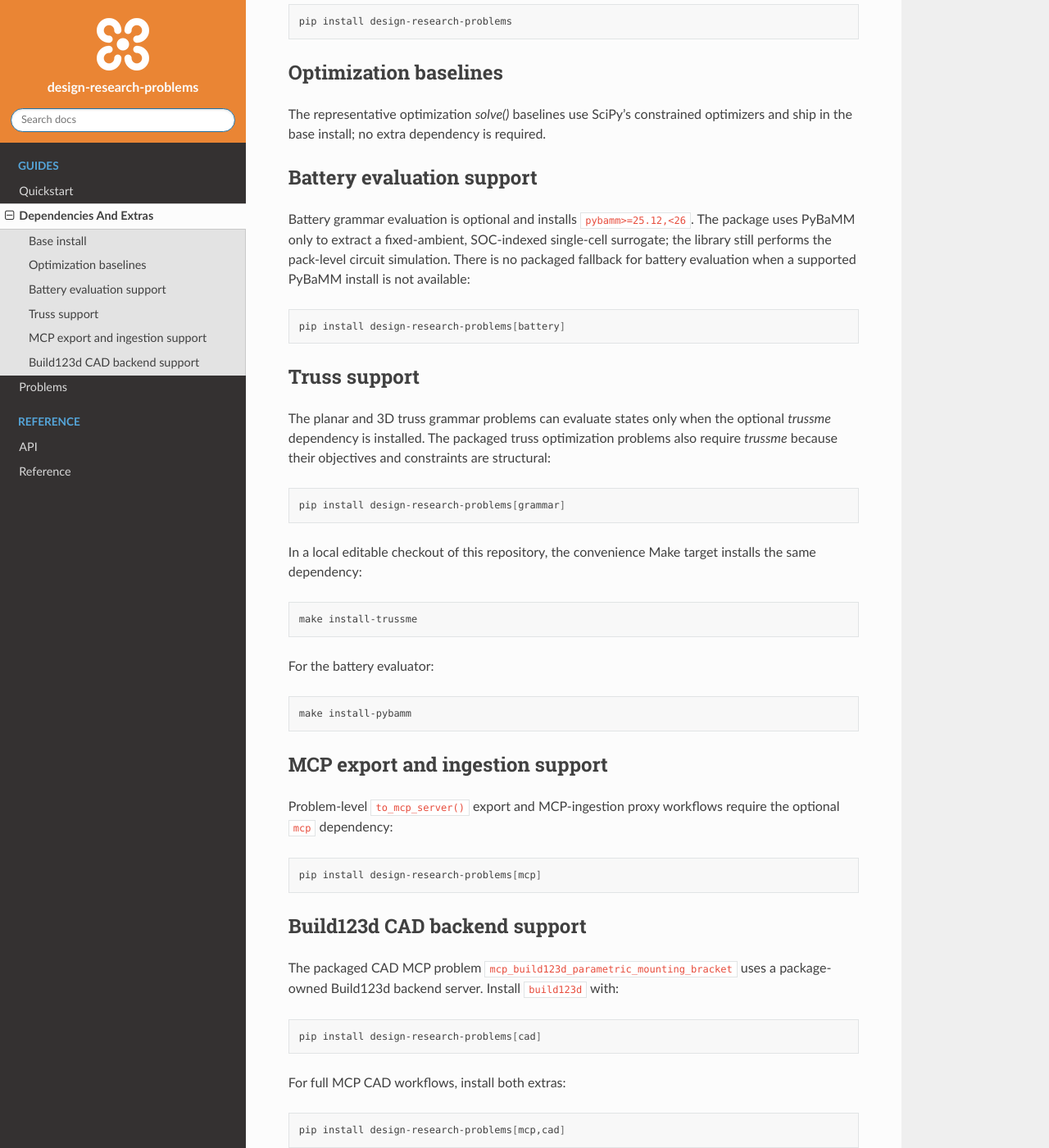
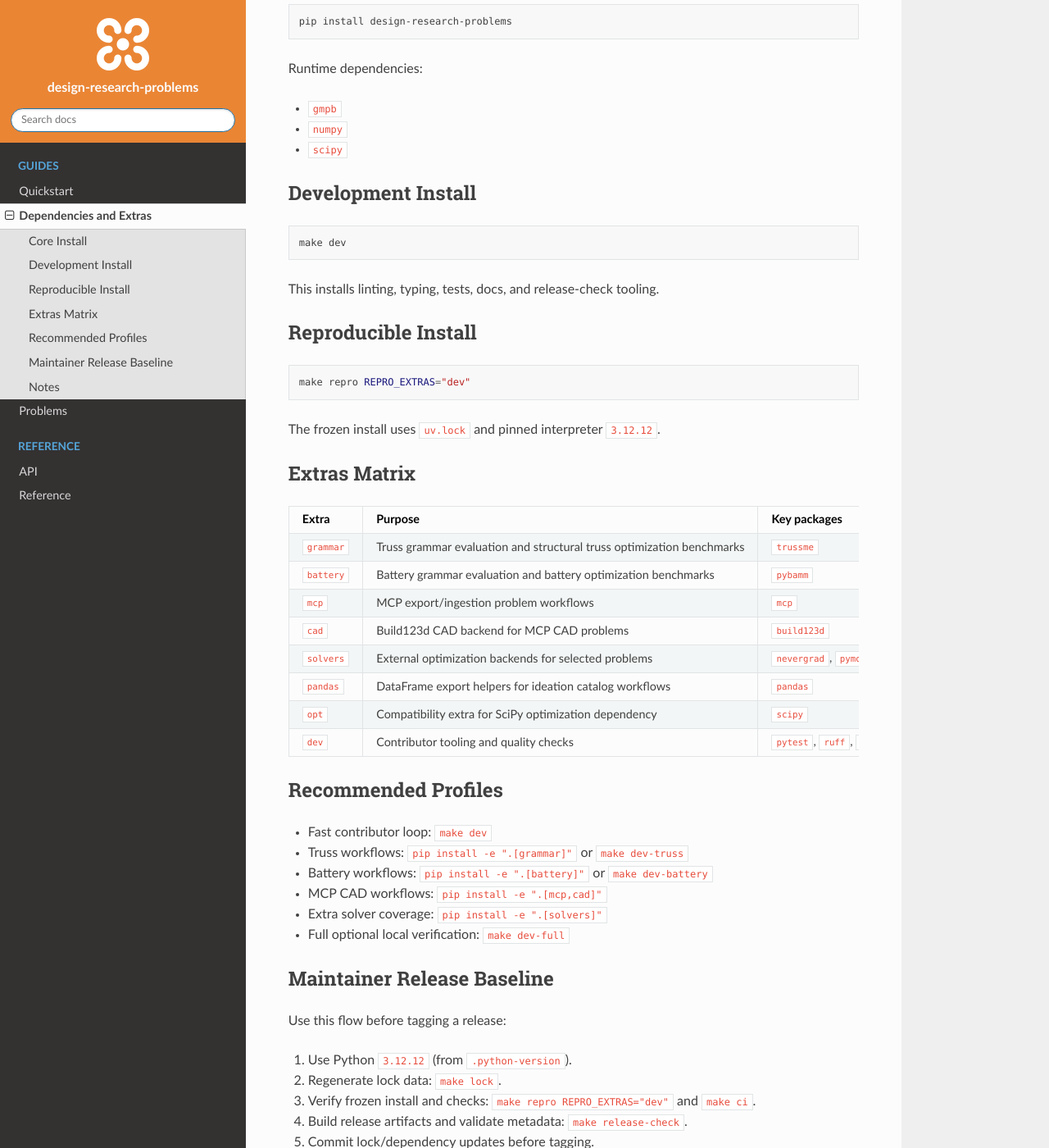
Before and after one commit to cmudrc/design-research-problems, a Sphinx documentation site: the page built from docs/dependencies_and_extras.rst, in a window 1280 px wide and 1400 px high, scrolled down 259 px. Shown: the whole window at 82% size. Built offline with Sphinx 7.4.7 and the Read the Docs theme 3.1.0, drawn with Linux system fonts in a browser that asks for light colours; pages that are not in the unit, such as notebooks, are missing from menus; some of the changed text lies outside the part shown.

```diff
--- a/docs/dependencies_and_extras.rst
+++ b/docs/dependencies_and_extras.rst
@@ -1,81 +1,98 @@
-Dependencies And Extras
+Dependencies and Extras
 =======================
 
-Base install
+The project keeps runtime dependencies small and layers family-specific
+integrations behind extras.
+
+Core Install
 ------------
-
-The base package installs NumPy and SciPy:
 
 .. code-block:: bash
 
    pip install design-research-problems
 
-Optimization baselines
-----------------------
+Runtime dependencies:
 
-The representative optimization `solve()` baselines use SciPy's constrained
-optimizers and ship in the base install; no extra dependency is required.
+- ``gmpb``
+- ``numpy``
+- ``scipy``
 
-Battery evaluation support
---------------------------
-
-Battery grammar evaluation is optional and installs ``pybamm>=25.12,<26``.
-The package uses PyBaMM only to extract a fixed-ambient, SOC-indexed single-cell
-surrogate; the library still performs the pack-level circuit simulation. There
-is no packaged fallback for battery evaluation when a supported PyBaMM install is
-not available:
+Development Install
+-------------------
 
 .. code-block:: bash
 
-   pip install design-research-problems[battery]
+   make dev
 
-Truss support
--------------
+This installs linting, typing, tests, docs, and release-check tooling.
 
-The planar and 3D truss grammar problems can evaluate states only when the
-optional `trussme` dependency is installed. The packaged truss optimization
-problems also require `trussme` because their objectives and constraints are
-structural:
+Reproducible Install
+--------------------
 
 .. code-block:: bash
 
-   pip install design-research-problems[grammar]
+   make repro REPRO_EXTRAS="dev"
 
-In a local editable checkout of this repository, the convenience Make target
-installs the same dependency:
+The frozen install uses ``uv.lock`` and pinned interpreter ``3.12.12``.
 
-.. code-block:: bash
+Extras Matrix
+-------------
 
-   make install-trussme
+.. list-table::
+   :header-rows: 1
 
-For the battery evaluator:
+   * - Extra
+     - Purpose
+     - Key packages
+   * - ``grammar``
+     - Truss grammar evaluation and structural truss optimization benchmarks
+     - ``trussme``
+   * - ``battery``
+     - Battery grammar evaluation and battery optimization benchmarks
+     - ``pybamm``
+   * - ``mcp``
+     - MCP export/ingestion problem workflows
+     - ``mcp``
+   * - ``cad``
+     - Build123d CAD backend for MCP CAD problems
+     - ``build123d``
+   * - ``solvers``
+     - External optimization backends for selected problems
+     - ``nevergrad``, ``pymoo``
+   * - ``pandas``
+     - DataFrame export helpers for ideation catalog workflows
+     - ``pandas``
+   * - ``opt``
+     - Compatibility extra for SciPy optimization dependency
+     - ``scipy``
+   * - ``dev``
+     - Contributor tooling and quality checks
+     - ``pytest``, ``ruff``, ``mypy``, ``sphinx``, ``build``, ``twine``
 
-.. code-block:: bash
+Recommended Profiles
+--------------------
 
-   make install-pybamm
+- Fast contributor loop: ``make dev``
+- Truss workflows: ``pip install -e ".[grammar]"`` or ``make dev-truss``
+- Battery workflows: ``pip install -e ".[battery]"`` or ``make dev-battery``
+- MCP CAD workflows: ``pip install -e ".[mcp,cad]"``
+- Extra solver coverage: ``pip install -e ".[solvers]"``
+- Full optional local verification: ``make dev-full``
 
-MCP export and ingestion support
---------------------------------
+Maintainer Release Baseline
+---------------------------
 
-Problem-level ``to_mcp_server()`` export and MCP-ingestion proxy workflows
-require the optional ``mcp`` dependency:
+Use this flow before tagging a release:
 
-.. code-block:: bash
+1. Use Python ``3.12.12`` (from ``.python-version``).
+2. Regenerate lock data: ``make lock``.
+3. Verify frozen install and checks: ``make repro REPRO_EXTRAS="dev"`` and ``make ci``.
+4. Build release artifacts and validate metadata: ``make release-check``.
+5. Commit lock/dependency updates before tagging.
 
-   pip install design-research-problems[mcp]
+Notes
+-----
 
-Build123d CAD backend support
------------------------------
-
-The packaged CAD MCP problem ``mcp_build123d_parametric_mounting_bracket`` uses
-a package-owned Build123d backend server. Install ``build123d`` with:
-
-.. code-block:: bash
-
-   pip install design-research-problems[cad]
-
-For full MCP CAD workflows, install both extras:
-
-.. code-block:: bash
-
-   pip install design-research-problems[mcp,cad]
+- Truss grammar evaluation and structural truss optimization require ``trussme``.
+- Battery grammar evaluation requires a supported ``pybamm`` install; there is no packaged battery-evaluation fallback.
+- Open-ended battery optimization prefers ``pymoo``, then ``nevergrad``, then the built-in deterministic local-search baseline.
--- a/docs/quickstart.rst
+++ b/docs/quickstart.rst
@@ -1,8 +1,38 @@
 Quickstart
 ==========
 
-Load the package, list the seed problems, inspect feature flags, and fetch the
-catalog entries:
+Requires Python 3.12+ and assumes you are working from the repository root.
+
+Create and activate a virtual environment:
+
+.. code-block:: bash
+
+   python -m venv .venv
+   source .venv/bin/activate
+   python -m pip install --upgrade pip
+
+Path A: Installed package (fastest)
+-----------------------------------
+
+Use this when you want the shortest path to catalog exploration from PyPI.
+
+1. Install the base package:
+
+.. code-block:: bash
+
+   pip install design-research-problems
+
+2. (Optional) install family-specific extras:
+
+.. code-block:: bash
+
+   pip install "design-research-problems[grammar]"      # truss grammar + structural optimization
+   pip install "design-research-problems[battery]"      # battery grammar + battery optimization
+   pip install "design-research-problems[mcp,cad]"      # MCP export/ingestion + Build123d backend
+   pip install "design-research-problems[solvers]"      # external optimization backends
+   pip install "design-research-problems[pandas]"       # DataFrame exports for ideation catalog
+
+3. List the catalog and inspect one text problem:
 
 .. code-block:: python
 
@@ -14,7 +44,43 @@ catalog entries:
    peanut = get_problem("ideation_peanut_shelling_fu_cagan_kotovsky_2010")
    print(peanut.render_brief(include_citation=False))
 
-The optimization problem can be instantiated through the registry:
+Path B: Editable repository checkout
+------------------------------------
+
+Use this when you are developing or validating local changes.
+
+1. Install editable package + dev tooling:
+
+.. code-block:: bash
+
+   make dev
+
+2. (Optional) install integration dependencies:
+
+.. code-block:: bash
+
+   make dev-truss
+   make dev-battery
+   # or install everything:
+   make dev-full
+
+3. Run one catalog example:
+
+.. code-block:: bash
+
+   PYTHONPATH=src python examples/catalog/list_and_load.py
+
+4. Launch the packaged desktop GUIs:
+
+.. code-block:: bash
+
+   python -m design_research_problems.gui --app iot
+   python -m design_research_problems.gui --app truss
+
+Problem-family snippets
+-----------------------
+
+Optimization problems can be instantiated and solved directly:
 
 .. code-block:: python
 
@@ -31,7 +97,7 @@ The optimization problem can be instantiated through the registry:
    treadle = get_problem("treadle_pump_ide_material_min")
    print(treadle.solve().message)
 
-The grammar problems expose serializable starting states and a lazy `trussme`
+Grammar problems expose serializable starting states and a lazy ``trussme``
 adapter:
 
 .. code-block:: python
@@ -76,12 +142,20 @@ netlist edits:
        len(open_battery_problem.enumerate_transitions(open_battery_state)),
    )
 
-The packaged desktop GUIs can be launched from the module entrypoint:
+Checks and Docs
+---------------
 
 .. code-block:: bash
 
-   python -m design_research_problems.gui --app iot
-   python -m design_research_problems.gui --app truss
+   make test
+   make docs-check
+   make docs-build
 
-The IoT GUI shows a continuous room-temperature colorbar, and the truss GUI
-suppresses structural evaluation while the design remains under-determined.
+Next Steps
+----------
+
+- Install profiles and release checks: :doc:`dependencies_and_extras`
+- Family-level API and behavior guide: :doc:`problems/index`
+- Full generated problem-by-problem inventory: :doc:`problem_catalog/index`
+- Runnable example inventory: :doc:`examples/index`
+- Supported top-level exports: :doc:`api`
```
Also changed, not shown: CONTRIBUTING.md (+43 -15 lines), README.md (+50 -56 lines), docs/index.rst (+17 -12 lines), 1 other file.
